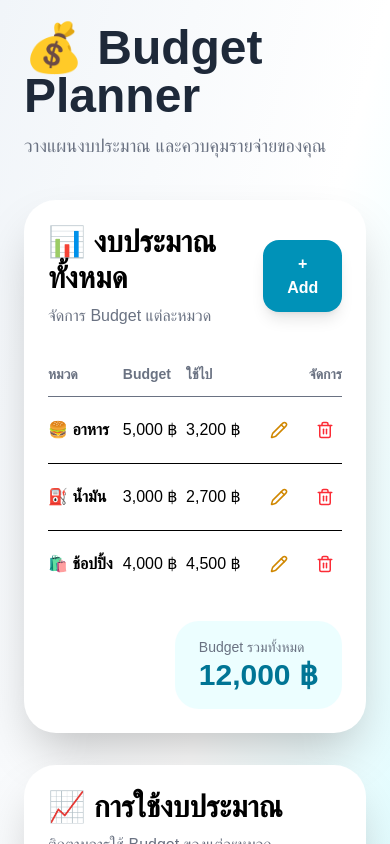
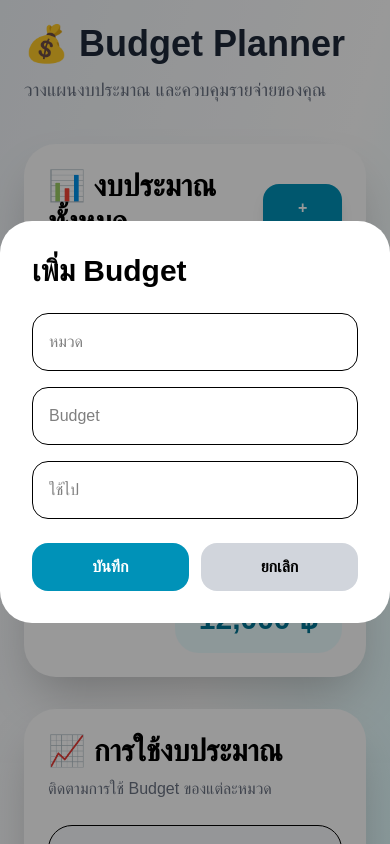
Before and after one commit to Paprem39/finance-tracker, a Next.js app: page /budget in a window 390 px wide. Both pictures are taken after a click on the button "+ Add". Shown: the top 844 px of the page. Built offline with nearby package versions, Linux system fonts and the light colour scheme.

Commit message:
edit button edit & delete and add

```diff
--- a/src/app/budget/page.tsx
+++ b/src/app/budget/page.tsx
@@ -37,6 +37,21 @@ export default function BudgetPage() {
       },
     ]);
 
+    const [showPopup, setShowPopup] =
+    useState(false);
+
+    const [category, setCategory] =
+    useState("");
+
+    const [limit, setLimit] =
+    useState("");
+
+    const [used, setUsed] =
+    useState("");
+
+    const [editId, setEditId] =
+    useState<number | null>(null);
+
   const getPercent = (
     used: number,
     limit: number
@@ -59,11 +74,106 @@ export default function BudgetPage() {
     return "bg-green-500";
   };
 
+  // =========================
+// Add Budget
+// =========================
+const addBudget = () => {
+
+  if (
+    !category ||
+    !limit ||
+    !used
+  )
+    return;
+
+  // Edit Mode
+  if (editId) {
+
+    const updated =
+      budgets.map((item) => {
+
+        if (item.id === editId) {
+
+          return {
+            ...item,
+            category,
+            limit: Number(limit),
+            used: Number(used),
+          };
+        }
+
+        return item;
+      });
+
+    setBudgets(updated);
+
+    setEditId(null);
+
+  } else {
+
+    // Add Mode
+    const newData = [
+      ...budgets,
+      {
+        id: Date.now(),
+        category,
+        limit: Number(limit),
+        used: Number(used),
+      },
+    ];
+
+    setBudgets(newData);
+  }
+
+  setCategory("");
+  setLimit("");
+  setUsed("");
+
+  setShowPopup(false);
+};
+
+// =========================
+// Delete Budget
+// =========================
+const deleteBudget = (
+  id: number
+) => {
+
+  const filtered =
+    budgets.filter(
+      (item) => item.id !== id
+    );
+
+  setBudgets(filtered);
+};
+
+// =========================
+// Edit Budget
+// =========================
+const editBudget = (
+  item: BudgetItem
+) => {
+
+  setEditId(item.id);
+
+  setCategory(item.category);
+
+  setLimit(
+    item.limit.toString()
+  );
+
+  setUsed(
+    item.used.toString()
+  );
+
+  setShowPopup(true);
+};
+
   return (
     <div className="min-h-screen bg-gradient-to-br from-slate-100 via-white to-cyan-100 p-6 text-black">
       {/* Header */}
       <div className="mb-10">
-        <h1 className="text-5xl font-black text-gray-800 mb-3">
+      <h1 className="text-4xl md:text-5xl font-black text-gray-800 mb-3 whitespace-nowrap">
           💰 Budget Planner
         </h1>
 
@@ -88,6 +198,15 @@ export default function BudgetPage() {
           </div>
 
           <button
+          onClick={() => {
+            setEditId(null);
+
+            setCategory("");
+            setLimit("");
+            setUsed("");
+
+            setShowPopup(true);
+          }}
             className="
               bg-cyan-600
               hover:bg-cyan-700
@@ -148,11 +267,14 @@ export default function BudgetPage() {
 
                   <td className="py-4">
                     <div className="flex justify-end gap-3">
-                      <button
+                    <button
+                      onClick={() =>
+                      editBudget(item)
+                      }
                         className="
-                          p-2
-                          rounded-lg
-                          hover:bg-yellow-100
+                        p-2
+                        rounded-lg
+                        hover:bg-yellow-100
                         "
                       >
                         <Pencil
@@ -162,7 +284,10 @@ export default function BudgetPage() {
                       </button>
 
                       <button
-                        className="
+                        onClick={() =>
+                        deleteBudget(item.id)
+                        }
+                          className="
                           p-2
                           rounded-lg
                           hover:bg-red-100
@@ -315,6 +440,130 @@ export default function BudgetPage() {
           })}
         </div>
       </div>
+      {/* Popup */}
+{showPopup && (
+
+<div className="
+  fixed inset-0
+  bg-black/40
+  flex
+  items-center
+  justify-center
+  z-50
+">
+
+  <div className="
+    bg-white
+    rounded-[32px]
+    p-8
+    w-full
+    max-w-md
+  ">
+
+    <h2 className="
+      text-3xl
+      font-black
+      mb-6
+    ">
+      {editId
+        ? "แก้ไข Budget"
+        : "เพิ่ม Budget"}
+    </h2>
+
+    <div className="space-y-4">
+
+      <input
+        type="text"
+        placeholder="หมวด"
+        value={category}
+        onChange={(e) =>
+          setCategory(
+            e.target.value
+          )
+        }
+        className="
+          w-full
+          border
+          rounded-2xl
+          p-4
+        "
+      />
+
+      <input
+        type="number"
+        placeholder="Budget"
+        value={limit}
+        onChange={(e) =>
+          setLimit(
+            e.target.value
+          )
+        }
+        className="
+          w-full
+          border
+          rounded-2xl
+          p-4
+        "
+      />
+
+      <input
+        type="number"
+        placeholder="ใช้ไป"
+        value={used}
+        onChange={(e) =>
+          setUsed(
+            e.target.value
+          )
+        }
+        className="
+          w-full
+          border
+          rounded-2xl
+          p-4
+        "
+      />
+
+    </div>
+
+    <div className="
+      flex gap-3 mt-6
+    ">
+
+      <button
+        onClick={addBudget}
+        className="
+          flex-1
+          bg-cyan-600
+          text-white
+          py-3
+          rounded-2xl
+          font-bold
+        "
+      >
+        บันทึก
+      </button>
+
+      <button
+        onClick={() =>
+          setShowPopup(false)
+        }
+        className="
+          flex-1
+          bg-gray-300
+          py-3
+          rounded-2xl
+          font-bold
+        "
+      >
+        ยกเลิก
+      </button>
+
+    </div>
+
+  </div>
+
+</div>
+)}
     </div>
   );
 }
```
